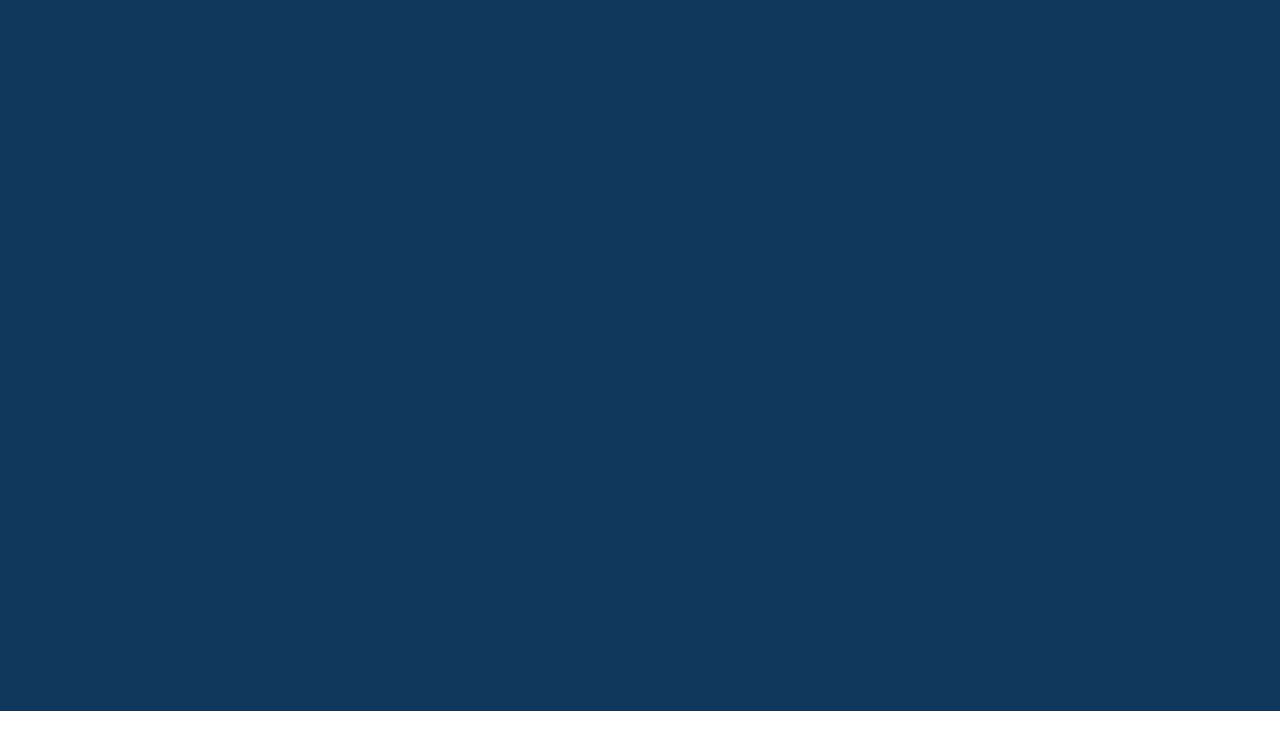
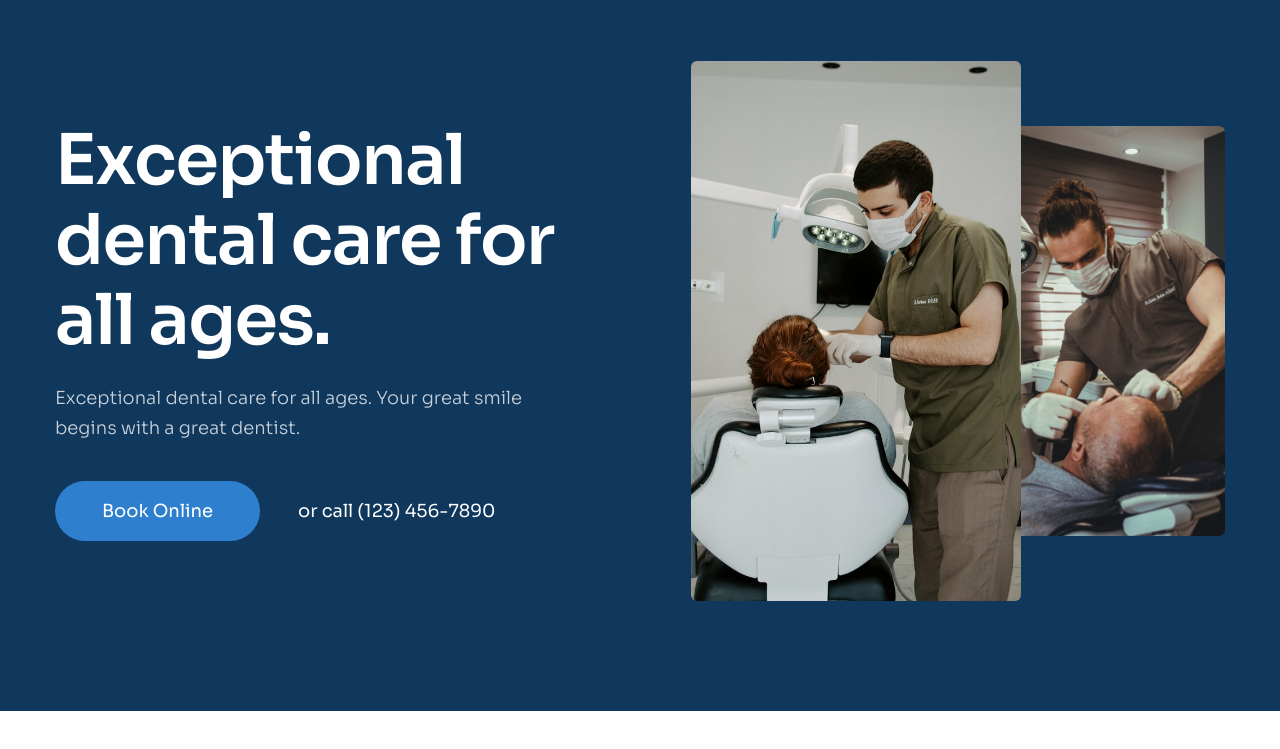
Before and after one commit to Chaudarkdao/figma-to-html2, a plain HTML site: page index.html in a window 1280 px wide. Shown: the part 89-838 px from the top of the page. Drawn offline with Linux system fonts and the light colour scheme.

Commit message:
4 code phần hero

```diff
--- a/assets/css/style.css
+++ b/assets/css/style.css
@@ -84,3 +84,68 @@
 .header__action--login {
   margin-right: 7px;
 }
+/* =================================================hero============================================================ */
+.hero {
+  display: flex;
+  padding-top: 76px;
+  align-items: center;
+}
+.hero__content {
+  width: 44%;
+}
+.hero__media {
+  flex: 1;
+}
+.hero__heading {
+  color: #fff;
+
+  font-size: 7rem;
+  font-style: normal;
+  font-weight: 600;
+  line-height: 1.14; /* 114.286% */
+  letter-spacing: -1.4px;
+}
+.hero__desc {
+  margin-top: 22px;
+  color: #c9d2da;
+  font-family: Sora;
+  font-size: 18px;
+  font-style: normal;
+  font-weight: 300;
+  line-height: 30px; /* 166.667% */
+}
+.hero__row {
+  margin-top: 38px;
+  display: flex;
+  align-items: center;
+  column-gap: 38px;
+}
+.hero__phone {
+  color: #fff;
+  text-align: center;
+
+  font-size: 1.8rem;
+
+  line-height: 1.67; /* 166.667% */
+}
+.hero__images {
+  display: flex;
+  align-items: center;
+  justify-content: flex-end;
+}
+.hero__img {
+  border-radius: 6px;
+  object-fit: cover;
+}
+.hero__img-large {
+  width: 330px;
+  height: 540px;
+  border-radius: 6px;
+  margin-right: -6px;
+  z-index: 1;
+}
+.hero__img-small {
+  width: 210px;
+  height: 410px;
+  border-radius: 6px;
+}
--- a/index.html
+++ b/index.html
@@ -118,6 +118,39 @@
             <a href="#!" class="btn header__action--signup">Sign Up</a>
           </div>
         </div>
+        <!-- hero -->
+        <section class="hero">
+          <!-- hero left -->
+          <section class="hero__content">
+            <h1 class="hero__heading">Exceptional dental care for all ages.</h1>
+            <p class="hero__desc">
+              Exceptional dental care for all ages. Your great smile begins with
+              a great dentist.
+            </p>
+            <div class="hero__row">
+              <a href="#!" class="btn">Book Online</a>
+              <span>
+                <div class="hero__phone">or call (123) 456-7890</div>
+              </span>
+            </div>
+          </section>
+
+          <!-- hero right -->
+          <div class="hero__media">
+            <figure class="hero__images">
+              <img
+                src="./assets/img/ozkan-guner-GxctDhxhbxM-unsplash.jpg"
+                alt="Exceptional dental care for all ages."
+                class="hero__img hero__img-large"
+              />
+              <img
+                src="./assets/img/den2.jpg"
+                alt="Exceptional dental care for all ages."
+                class="hero__img hero__img-small"
+              />
+            </figure>
+          </div>
+        </section>
       </div>
     </header>
   </body>
```
Also changed, not shown: assets/img/den2.jpg (added), assets/img/ozkan-guner-GxctDhxhbxM-unsplash.jpg (added).
